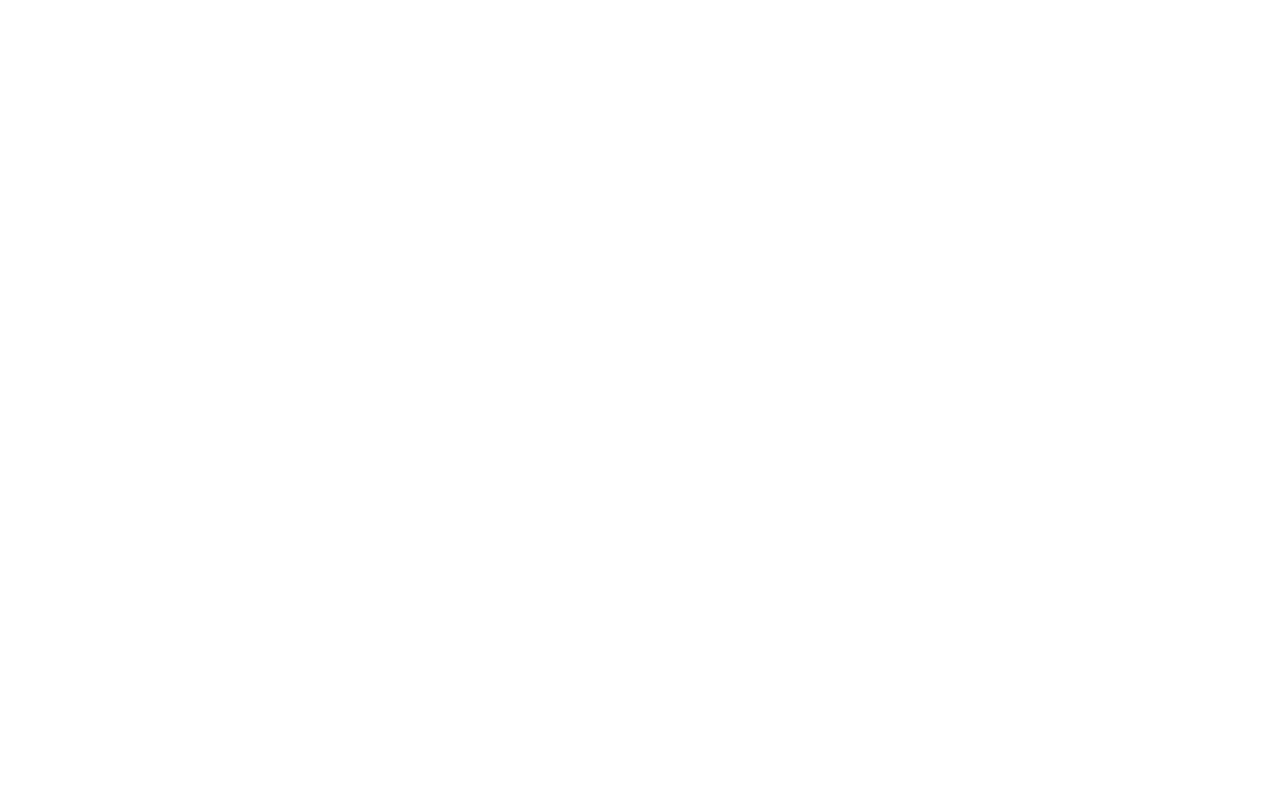
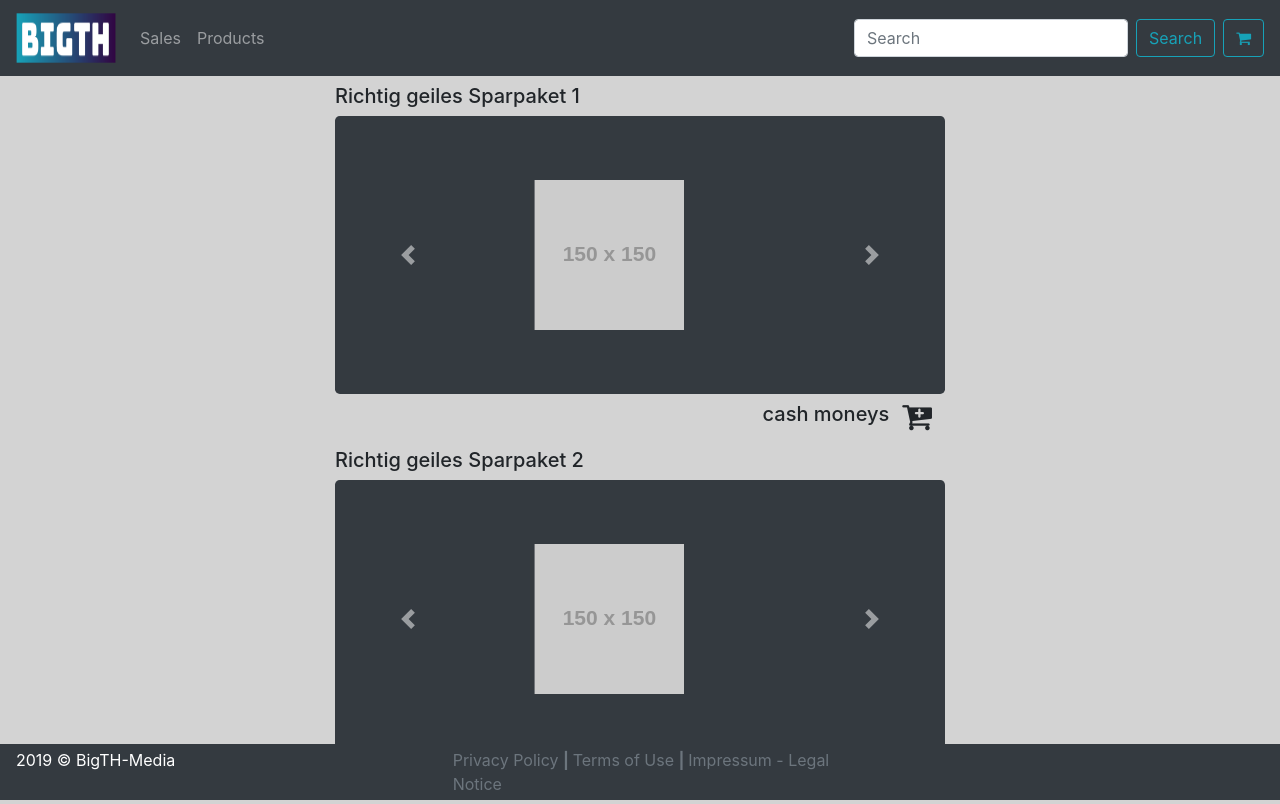
Before and after one commit to dix0nym/BigTH-Media, a plain HTML site: page pages/sales.html in a window 1280 px wide. Drawn offline with nearby package versions, Linux system fonts and the light colour scheme; placeholder pictures from the web are drawn by us.

Commit message:
sales.html finished

```diff
--- a/css/style.css
+++ b/css/style.css
@@ -1,3 +1,7 @@
+body {
+    background-color: lightgrey;
+}
+
 .landingImg {
     /* height: 100%;
     width: 100%;
@@ -37,6 +41,7 @@
     padding: 0 60;
     z-index: 3;
     -webkit-box-align: center;
+    flex-direction: row;
 
 }
 
@@ -64,7 +69,7 @@
 #w {
     flex-direction: column;
     display: flex;
-    height: 100%;
+    height: 90%;
     width: 100%;
     min-height: 640px;
     position: absolute;
@@ -81,3 +86,5 @@
     position: absolute;
     text-align: center;
 }
+
+/* sales.html */
--- a/pages/header.html
+++ b/pages/header.html
@@ -10,7 +10,7 @@
 
              </li>
             <li class="nav-item" id="productsNav">
-                <a class="nav-link" href="pages/products.html">Products</a>
+                <a class="nav-link" href="/pages/products.html">Products</a>
             </li>
         </ul>
         <form class="form-inline my-2 my-lg-0">
--- a/pages/sales.html
+++ b/pages/sales.html
@@ -0,0 +1,98 @@
+<!doctype html>
+<html lang="en">
+
+<head>
+    <meta charset="utf-8">
+    <meta name="viewport" content="width=device-width, initial-scale=1, shrink-to-fit=no">
+    <title>BigTH-Media Products</title>
+    <link rel="stylesheet" href="https://stackpath.bootstrapcdn.com/bootstrap/4.3.1/css/bootstrap.min.css"
+        integrity="sha384-ggOyR0iXCbMQv3Xipma34MD+dH/1fQ784/j6cY/iJTQUOhcWr7x9JvoRxT2MZw1T" crossorigin="anonymous">
+    <link rel="stylesheet" href="https://stackpath.bootstrapcdn.com/font-awesome/4.7.0/css/font-awesome.min.css">
+    <link rel="stylesheet" href="/css/style.css">
+</head>
+
+<body>
+    <div id="header"></div>
+
+    <div class="container mt-1 w-50">
+        <h5 class="my-2 mb-0">Richtig geiles Sparpaket 1</h5>
+        <div class="jumbotron mx-auto mb-0 w-100 bg-dark">
+            <div id="carouselExampleControls" class="carousel slide" data-ride="carousel">
+                <div class="carousel-inner">
+                    <div class="carousel-item active text-center">
+                        <img src="https://via.placeholder.com/150" class="d-block mx-auto" #alt="1">
+                    </div>
+                    <div class="carousel-item text-center">
+                        <img src="https://via.placeholder.com/150" class="d-block mx-auto" alt="2">
+                    </div>
+                    <div class="carousel-item text-center">
+                        <img src="https://via.placeholder.com/150" class="d-block mx-auto" alt="3">
+                    </div>
+                </div>
+                <a class="carousel-control-prev" href="#carouselExampleControls" role="button" data-slide="prev">
+                    <span class="carousel-control-prev-icon" aria-hidden="true"></span>
+                    <span class="sr-only">Previous</span>
+                </a>
+                <a class="carousel-control-next" href="#carouselExampleControls" role="button" data-slide="next">
+                    <span class="carousel-control-next-icon" aria-hidden="true"></span>
+                    <span class="sr-only">Next</span>
+                </a>
+            </div>
+        </div>
+        <div class="d-flex flex-row-reverse">
+            <button type="button" class="btn btn-lite fa fa-cart-plus fa-2x" aria-hidden="true"></button>
+            <h5 class=" mt-2">cash moneys</h5>
+        </div>
+    </div>
+
+    <div class="container mt-1 w-50">
+        <h5 class="my-2 mb-0">Richtig geiles Sparpaket 2</h5>
+        <div class="jumbotron mx-auto mb-0 w-100 bg-dark">
+            <div id="carouselExampleControls" class="carousel slide" data-ride="carousel">
+                <div class="carousel-inner">
+                    <div class="carousel-item active text-center">
+                        <img src="https://via.placeholder.com/150" class="d-block mx-auto" #alt="1">
+                    </div>
+                    <div class="carousel-item text-center">
+                        <img src="https://via.placeholder.com/150" class="d-block mx-auto" alt="2">
+                    </div>
+                    <div class="carousel-item text-center">
+                        <img src="https://via.placeholder.com/150" class="d-block mx-auto" alt="3">
+                    </div>
+                </div>
+                <a class="carousel-control-prev" href="#carouselExampleControls" role="button" data-slide="prev">
+                    <span class="carousel-control-prev-icon" aria-hidden="true"></span>
+                    <span class="sr-only">Previous</span>
+                </a>
+                <a class="carousel-control-next" href="#carouselExampleControls" role="button" data-slide="next">
+                    <span class="carousel-control-next-icon" aria-hidden="true"></span>
+                    <span class="sr-only">Next</span>
+                </a>
+            </div>
+        </div>
+        <div>
+            <button type="button" class="btn btn-lite fa fa-cart-plus fa-2x float-right" aria-hidden="true"></button>
+            <h5 class="float-right mt-2">cash moneys</h5>
+        </div>
+    </div>
+
+    <div id="footer"></div>
+
+
+    <!-- Optional JavaScript -->
+    <!-- jQuery first, then Popper.js, then Bootstrap JS -->
+    <script src="https://code.jquery.com/jquery-3.3.1.min.js">
+    </script>
+    <script src="https://cdnjs.cloudflare.com/ajax/libs/popper.js/1.14.7/umd/popper.min.js">
+    </script>
+    <script src="https://stackpath.bootstrapcdn.com/bootstrap/4.3.1/js/bootstrap.min.js">
+    </script>
+    <script>
+        $(function () {
+            $("#header").load("./header.html");
+            $("#footer").load("./footer.html");
+        });
+    </script>
+</body>
+
+</html>
```
